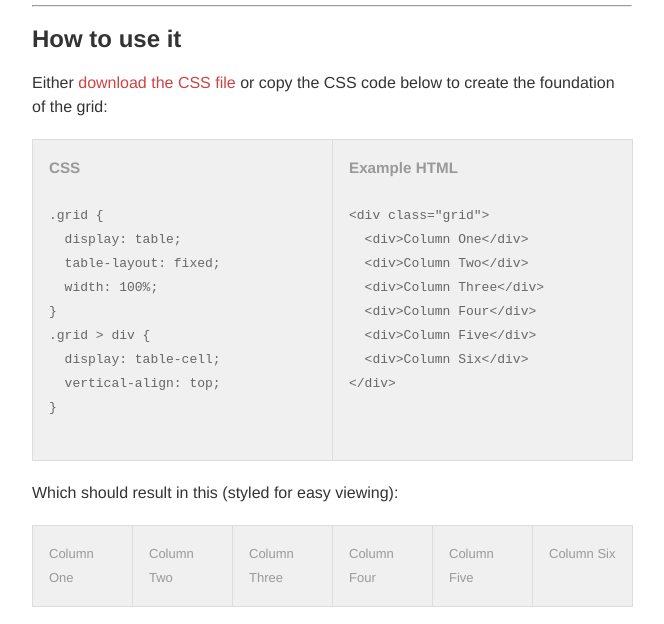
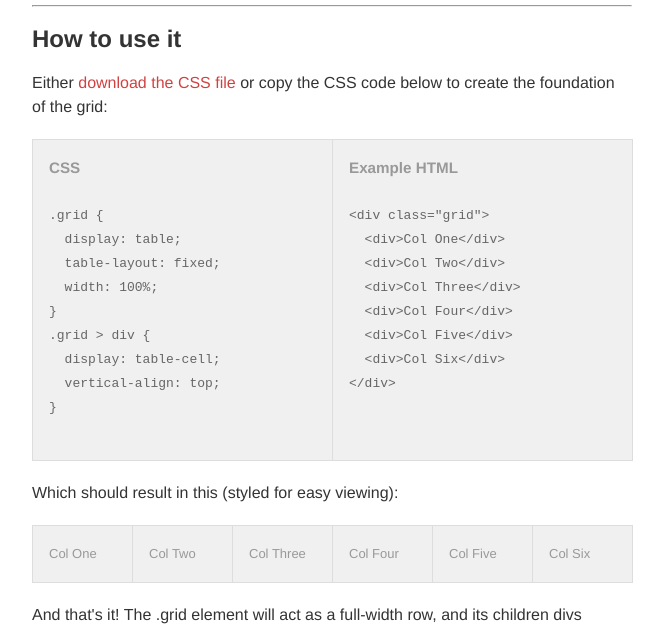
Before and after one commit to jebbles/kiss-grid, a plain HTML site: page index.html in a window 1280 px wide. Shown: the part 163-787 px from the top of the page, without its empty margins (308-972 px from the left). Drawn offline with nearby package versions, Linux system fonts and the light colour scheme.

```diff
--- a/index.html
+++ b/index.html
@@ -47,12 +47,12 @@
             <h3>Example HTML</h3>
             <pre><code>
 &lt;div class=&quot;grid&quot;&gt;
-  &lt;div&gt;Column One&lt;/div&gt;
-  &lt;div&gt;Column Two&lt;/div&gt;
-  &lt;div&gt;Column Three&lt;/div&gt;
-  &lt;div&gt;Column Four&lt;/div&gt;
-  &lt;div&gt;Column Five&lt;/div&gt;
-  &lt;div&gt;Column Six&lt;/div&gt;
+  &lt;div&gt;Col One&lt;/div&gt;
+  &lt;div&gt;Col Two&lt;/div&gt;
+  &lt;div&gt;Col Three&lt;/div&gt;
+  &lt;div&gt;Col Four&lt;/div&gt;
+  &lt;div&gt;Col Five&lt;/div&gt;
+  &lt;div&gt;Col Six&lt;/div&gt;
 &lt;/div&gt;
             </pre></code>
           </div>
@@ -64,12 +64,12 @@
 
       <div class="example-grid">
         <div class="grid">
-          <div>Column One</div>
-          <div>Column Two</div>
-          <div>Column Three</div>
-          <div>Column Four</div>
-          <div>Column Five</div>
-          <div>Column Six</div>
+          <div>Col One</div>
+          <div>Col Two</div>
+          <div>Col Three</div>
+          <div>Col Four</div>
+          <div>Col Five</div>
+          <div>Col Six</div>
         </div>
       </div>
 
```
